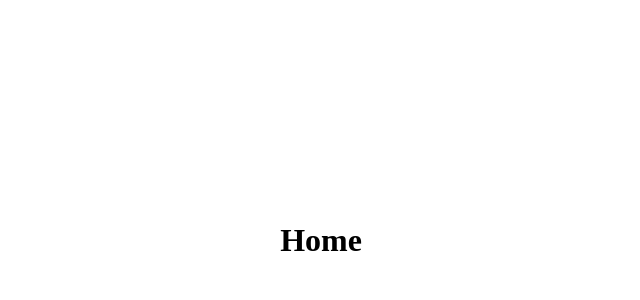
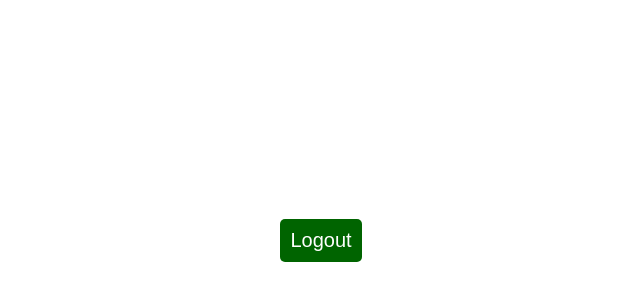
Before and after one commit to ShivamMishra828/primetrade-ai-assignment, a React (Vite) app in the folder frontend/: page /home in a window 1280 px wide. Shown: the part 160-460 px from the top of the page, without its empty margins (319-959 px from the left). Built offline with nearby package versions, Linux system fonts and the light colour scheme.

Commit message:
feat: add logout functionality

```diff
--- a/frontend/src/pages/Home.tsx
+++ b/frontend/src/pages/Home.tsx
@@ -1,5 +1,44 @@
+import type { SyntheticEvent } from 'react';
+import { type NavigateFunction, useNavigate } from 'react-router-dom';
+import { handleError, handleSuccess } from '../utils.ts';
+
 function Home() {
-    return <h1>Home</h1>;
+    const navigate: NavigateFunction = useNavigate();
+
+    const handleLogout = async (e: SyntheticEvent): Promise<void> => {
+        e.preventDefault();
+
+        try {
+            const response = await fetch('http://localhost:3000/api/v1/auth/logout', {
+                method: 'GET',
+                credentials: 'include',
+            });
+
+            const result = await response.json();
+
+            if (response.ok) {
+                handleSuccess(result.success.message);
+
+                setTimeout(() => {
+                    navigate('/login');
+                }, 1000);
+            } else {
+                handleError(result.error?.message || 'Logout failed');
+            }
+        } catch (err: unknown) {
+            if (err instanceof Error) {
+                handleError(err.message);
+            } else {
+                handleError('Something went wrong');
+            }
+        }
+    };
+
+    return (
+        <div>
+            <button onClick={handleLogout}>Logout</button>
+        </div>
+    );
 }
 
 export default Home;
--- a/frontend/src/pages/Login.tsx
+++ b/frontend/src/pages/Login.tsx
@@ -38,6 +38,7 @@ function Login() {
                     'Content-Type': 'application/json',
                 },
                 body: JSON.stringify(loginInfo),
+                credentials: 'include',
             });
 
             const result = await response.json();
```
